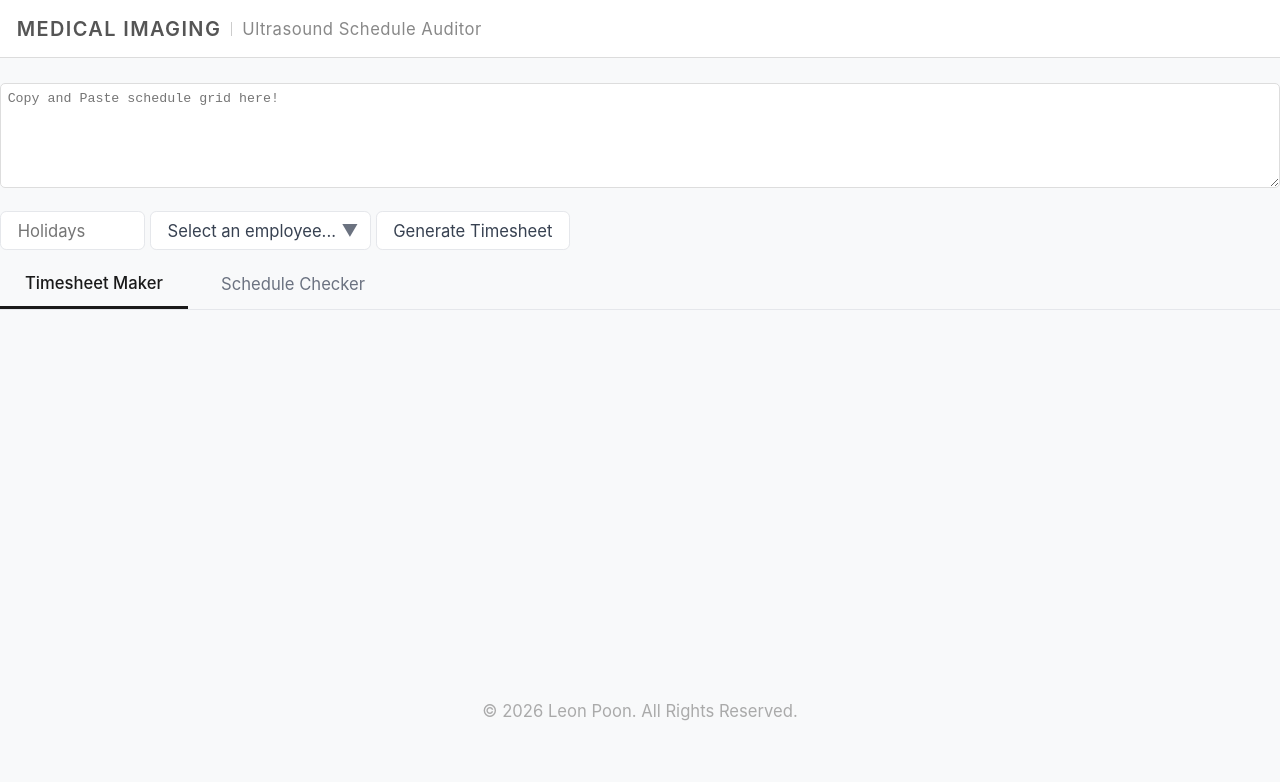
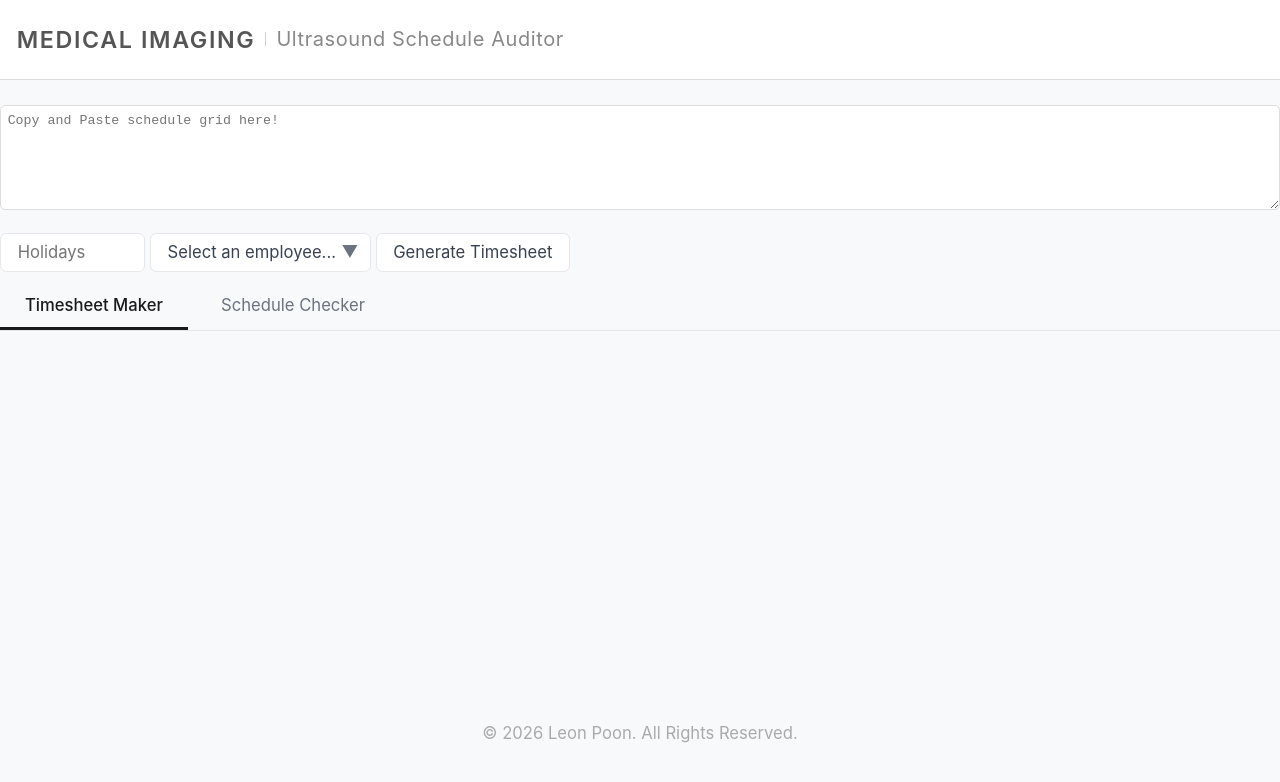
Before and after one commit to Sheceido/NYGH_Timesheet_Parser, a website with bundled scripts: page public/index.html in a window 1280 px wide. Built offline with nearby package versions, Linux system fonts and the light colour scheme.

Commit message:
Updated app-header to appear larger vs rest of body content.

```diff
--- a/public/style.css
+++ b/public/style.css
@@ -180,11 +180,12 @@
     align-items: center;
     gap: 10px;
     padding: 1rem;
+    padding-block: 1.5rem;
     background: white;
     border-bottom: 1px solid #dcdcdc;
 
     &>.dept {
-      font-size: 1.2rem;
+      font-size: 1.4rem;
       font-weight: 600;
       letter-spacing: 0.07em;
       text-transform: uppercase;
@@ -198,7 +199,7 @@
     }
 
     &>.app-name {
-      font-size: 1rem;
+      font-size: 1.2rem;
       color: #888;
       letter-spacing: 0.03em;
     }
```
